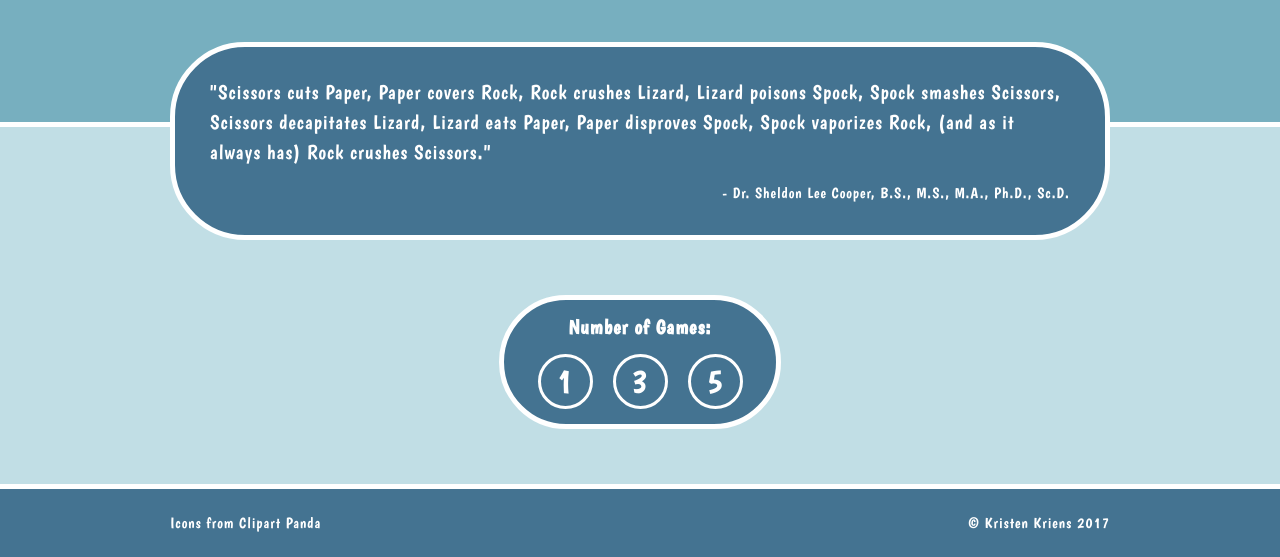
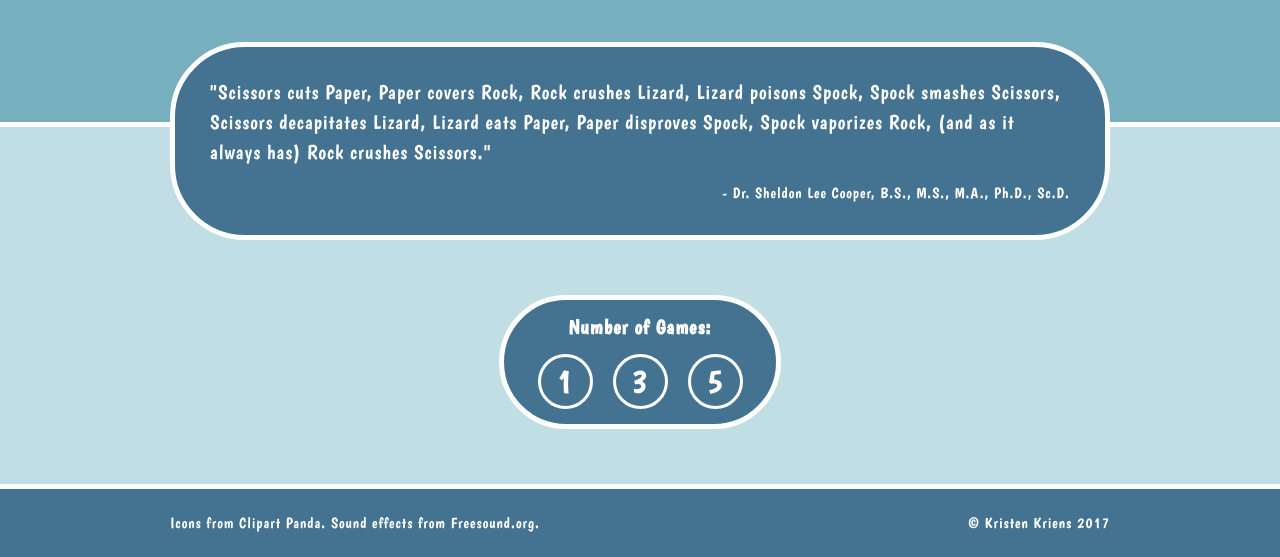
Before and after one commit to kristenkriens/rock-paper-scissors, a website: page index.html in a window 1280 px wide. Shown: the part 250-807 px from the top of the page. Drawn offline with nearby package versions, Linux system fonts and the light colour scheme.

Commit message:
Add sound effect credit to footer

```diff
--- a/index.html
+++ b/index.html
@@ -119,7 +119,7 @@
   </main>
   <footer class="footer">
     <div class="wrapper">
-      <p>Icons from <a href="http://www.clipartpanda.com" target="_blank">Clipart Panda</a></p>
+      <p>Icons from <a href="http://www.clipartpanda.com" target="_blank">Clipart Panda</a>. Sound effects from <a href="https://freesound.org/" target="_blank">Freesound.org</a>.</p>
       <p>&copy; <a href="http://kristenkriens.com" target="_blank">Kristen Kriens</a> 2017</p>
     </div>
   </footer>
```
